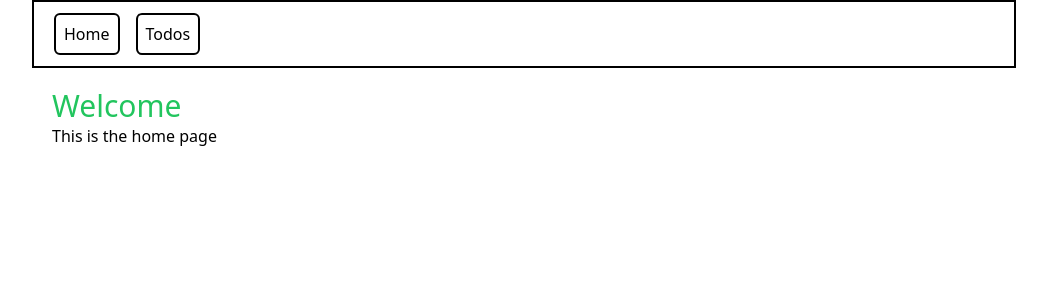
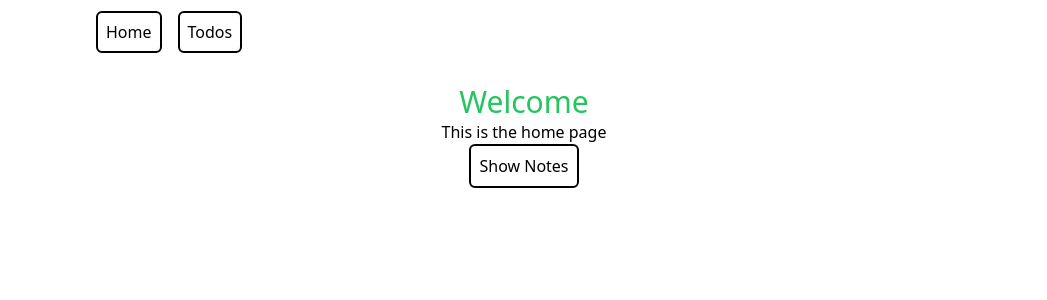
Before and after one commit to Tatooles/next-todo-list, a Next.js app: page / in a window 1280 px wide. Shown: the top 300 px of the page, without its empty margins (116-1163 px from the left). Built offline with nearby package versions, Linux system fonts and the light colour scheme.

Commit message:
Add todo page and some styling

```diff
--- a/app/layout.tsx
+++ b/app/layout.tsx
@@ -13,8 +13,8 @@ export default function RootLayout({
 }) {
   return (
     <html lang="en">
-      <body className="h-full px-5 w-4/5 mx-auto">
-        <header className="p-5 h-18 border-2 border-black">
+      <body className="h-full max-w-4xl mx-auto">
+        <header className="p-5 h-18">
           <nav>
             <Link
               href="/"
@@ -30,7 +30,7 @@ export default function RootLayout({
             </Link>
           </nav>
         </header>
-        <main>{children}</main>
+        <main className="p-5 flex flex-col text-center">{children}</main>
         <footer></footer>
       </body>
     </html>
--- a/app/page.tsx
+++ b/app/page.tsx
@@ -2,11 +2,12 @@ import "./globals.css";
 
 export default function Home() {
   return (
-    <main className="p-5">
-      <div>
-        <h1 className="text-3xl text-green-500">Welcome</h1>
-        <h2>This is the home page</h2>
-      </div>
-    </main>
+    <div>
+      <h1 className="text-3xl text-green-500">Welcome</h1>
+      <h2>This is the home page</h2>
+      <button className="p-2 rounded-md hover:bg-gray-500 border-2 border-black">
+        Show Notes
+      </button>
+    </div>
   );
 }
--- /dev/null
+++ b/app/todos/page.tsx
@@ -0,0 +1,7 @@
+export default async function TodoPage() {
+  return (
+    <div>
+      <h1>Here are your todos!</h1>
+    </div>
+  );
+}
```
